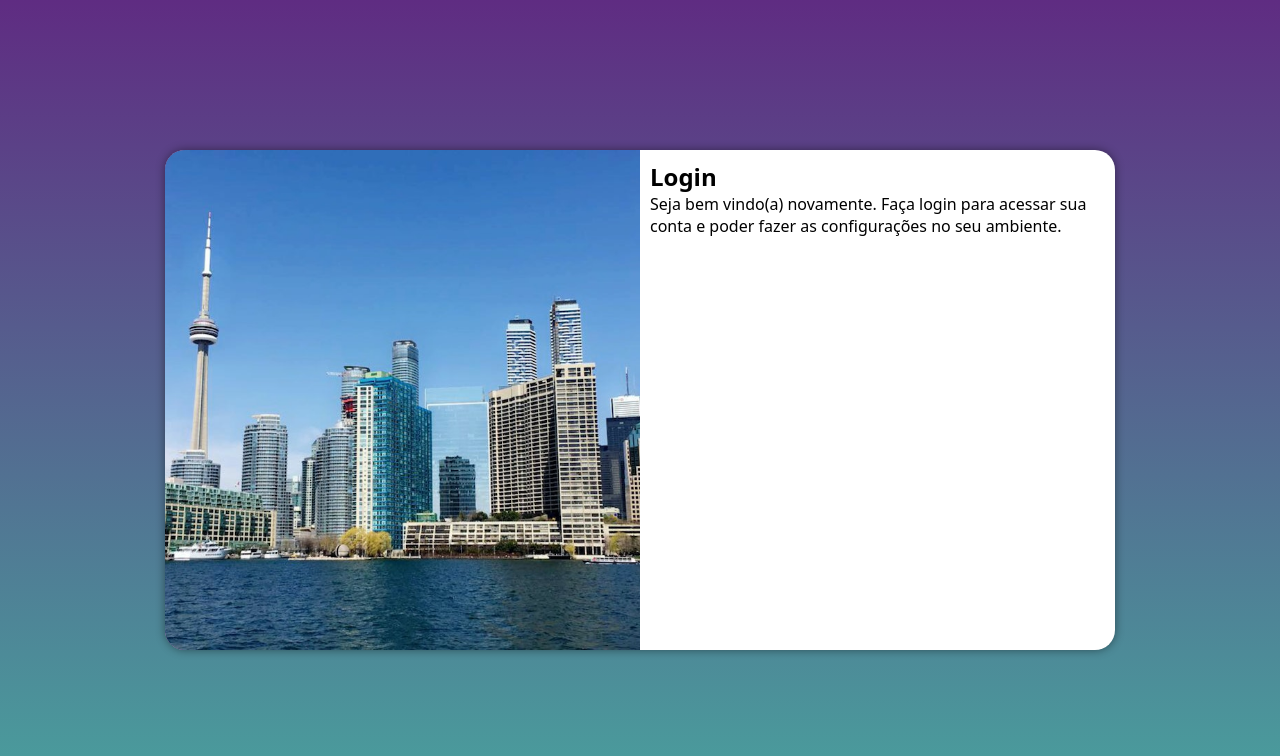
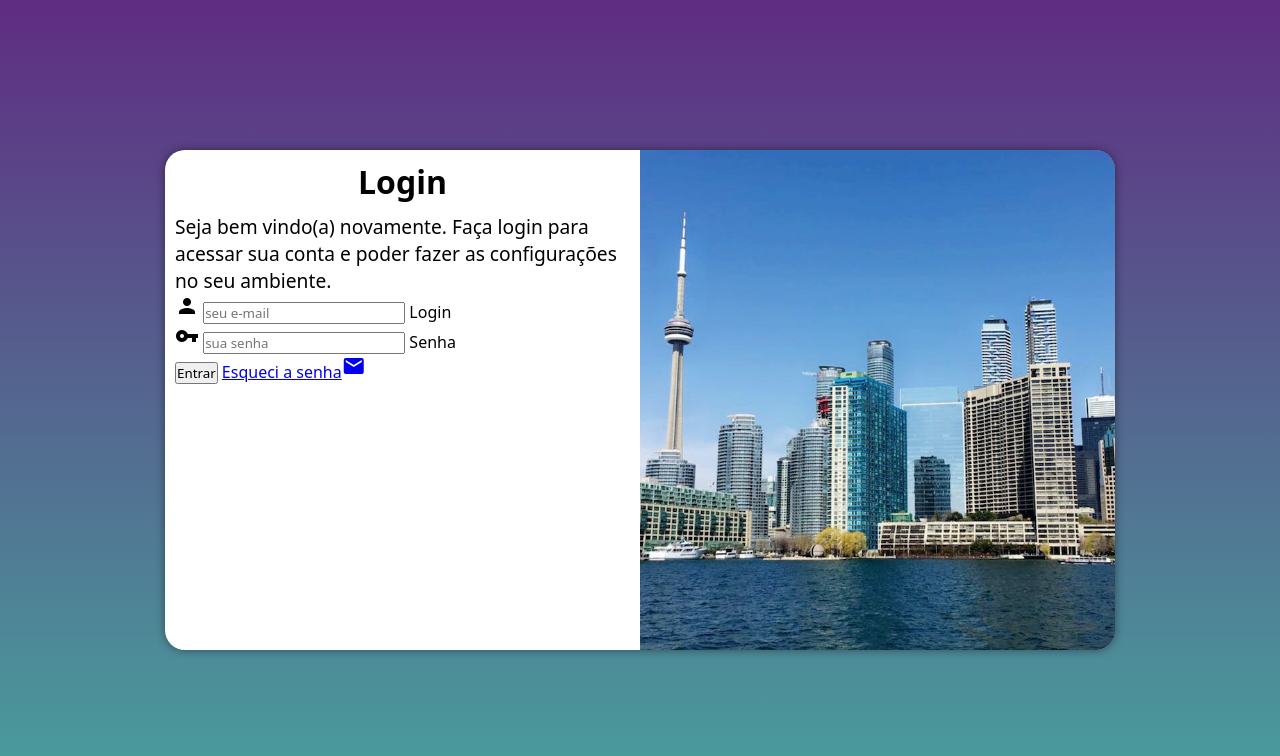
Before and after one commit to richardson-victer/projeto-login, a plain HTML site: page index.html in a window 1280 px wide. Drawn offline with Linux system fonts and the light colour scheme.

Commit message:
adicionei formulário

```diff
--- a/estilos/media-queries.css
+++ b/estilos/media-queries.css
@@ -40,13 +40,19 @@ Grandes telas: acima de 1200px
     }
 
     section#login > div#imagem{
-        float: left;
+        float: right;
         width: 50%;
         height: 100%;
     }
     section#login > div#formulario{
-        float: right;
+        float: left;
         width: 50%;
+    }
+    div#formulario > h1{
+        font-size: 2em;
+    }
+    div#formulario > p{
+        font-size: 1.2em;
     }
 
 }
--- a/estilos/style.css
+++ b/estilos/style.css
@@ -60,3 +60,12 @@ section#login > div#formulario {
     padding: 10px;
     display: block;
 }
+
+div#formulario > h1{
+    text-align: center;
+    margin-bottom: 10px;
+}
+
+div#formulario > p{
+    font-size: 0.8em;
+}
--- a/index.html
+++ b/index.html
@@ -7,6 +7,7 @@
     <title>Projeto Login</title>
     <link rel="stylesheet" href="estilos/style.css">
     <link rel="stylesheet" href="estilos/media-queries.css">
+    <link href="https://fonts.googleapis.com/icon?family=Material+Icons"rel="stylesheet">
 </head>
 <body>
     <main>
@@ -17,7 +18,24 @@
             <div id="formulario">
                 <h1>Login</h1>
                 <p>Seja bem vindo(a) novamente. Faça login para acessar sua conta e poder fazer as configurações no seu ambiente.</p>
-                <form action="login.php" method="post">
+                <form action="login.php" method="post" autocomplete="on">
+                    <div class="campo">
+                        <span class="material-icons">person</span>
+                        <input type="email" name="login" id="ilogin" placeholder="seu e-mail" autocomplete="email" required>
+                        <label for="ilogin">Login</label>
+
+                    </div>
+                    <div class="campo">
+                        <span class="material-icons">vpn_key</span>
+                        <input type="password" name="senha" id="isenha" placeholder="sua senha" autocomplete="current-password" required minlength="8" maxlength="20">
+                        <label for="isenha">Senha</label>
+
+                    </div>
+                    <input type="submit" value="Entrar">
+                    <a href="esqueci.html">
+                        Esqueci a senha<span class="material-icons">mail</span>
+
+                    </a>
 
                 </form>
 
```
